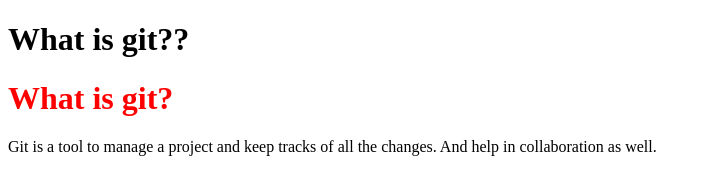
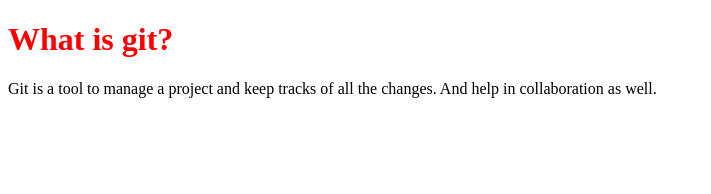
Before and after one commit to vatsdimri/NLP_Project, a plain HTML site: page index.html in a window 1280 px wide. Shown: the whole page, without its empty margins (0-711 px from the left). Drawn offline with Linux system fonts and the light colour scheme.

Commit message:
Fixed the bugs

```diff
--- a/index.html
+++ b/index.html
@@ -6,8 +6,6 @@
     <title>Git</title>
 </head>
 <body>
-    <h1>
-        What is git??
     <h1 style="color: red;">
         What is git?
     </h1>
```
